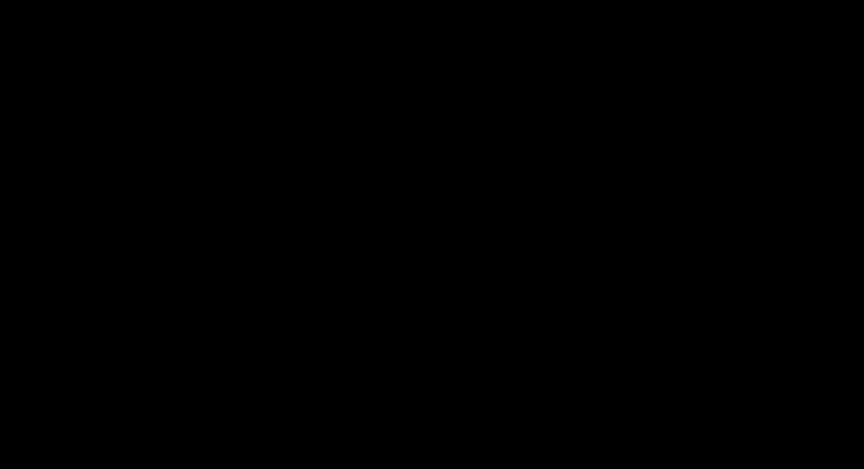
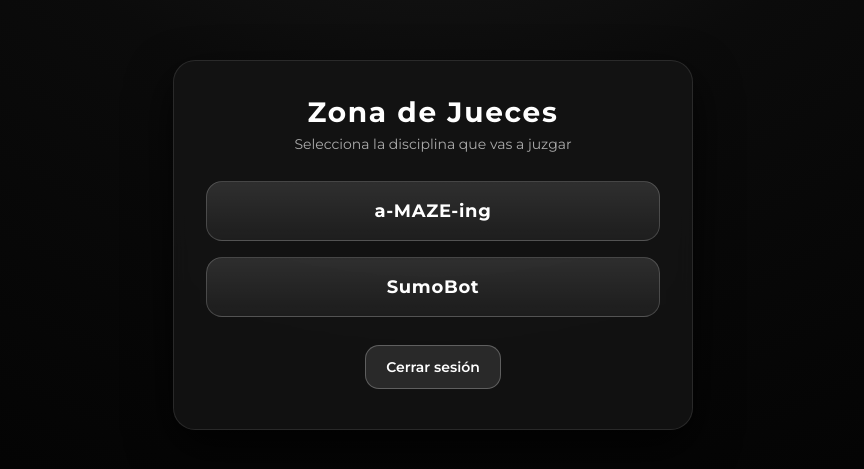
Before and after one commit to ARF2733/roborave_frontend, a React (Vite) app: page /judge/select in a window 1280 px wide. Before the commit this address had no page. Shown: the part 155-624 px from the top of the page, without its empty margins (207-1071 px from the left). Built offline with nearby package versions, Linux system fonts and the light colour scheme; sample sign-in values are in the browser's storage.

Commit message:
DashboardIndependientes

```diff
--- a/src/App.jsx
+++ b/src/App.jsx
@@ -2,16 +2,19 @@ import { BrowserRouter, Routes, Route } from "react-router-dom";
 
 import Home from "./Home";
 import FullscreenRoboRAVE from "./FullscreenRoboRAVE";
-import LiveHeatsByCategory from "./LiveHeatsByCategory";
+import LiveScoresContainer from "./LiveScoresContainer";
+
 import Judge from "./Judge";
+import JudgeSelect from "./JudgeSelect";
+import JudgeAmazeDashboard from "./JudgeAmazeDashboard";
 import JudgeDashboard from "./JudgeDashboard";
 import JudgePrelims from "./JudgePrelims";
+
 import RoboRaveTV from "./RoboRaveTV";
 import Finals from "./Finals";
 
 
-import { fallbackTeams } from "./fallbackTeams";
-import LiveScoresContainer from "./LiveScoresContainer";
+
 
 export default function App() {
   return (
@@ -20,31 +23,41 @@ export default function App() {
       <Routes>
 
         {/* HOME */}
-        <Route
-          path="/"
-          element={<Home />}
-        />
+        <Route path="/" element={<Home />} />
 
-        {/* SCORES (participantes EN VIVO) */}
+        {/* SCORES (vista pública en vivo) */}
         <Route
           path="/scores"
           element={
             <FullscreenRoboRAVE>
-              <LiveScoresContainer /> {/* ⭐ AQUÍ SE ARREGLA EL LIVE */}
+              <LiveScoresContainer />
             </FullscreenRoboRAVE>
           }
         />
 
-        {/* JUECES */}
-        <Route
-          path="/judge"
-          element={<Judge />}
-        />
+        {/* JUECES — LOGIN */}
+        <Route path="/judge" element={<Judge />} />
 
+        {/* NUEVA PANTALLA DE SELECCIÓN */}
+        <Route path="/judge/select" element={<JudgeSelect />} />
+        <Route path="/judge/amaze" element={<JudgeAmazeDashboard />} />
+
+        {/* DASHBOARD GENÉRICO (se irá eliminando pronto) */}
         <Route path="/judge/dashboard" element={<JudgeDashboard />} />
+
+        {/* PRELIMS TEMPORAL (Sumo/Amaze se separarán) */}
         <Route path="/judge/prelims" element={<JudgePrelims />} />
 
+        {/* FUTURAS RUTAS (no existen aún, pero quedan preparadas) */}
+        {/* <Route path="/judge/amaze/prelims" element={<AmazePrelims />} /> */}
+        {/* <Route path="/judge/amaze/finals" element={<AmazeFinals />} /> */}
+        {/* <Route path="/judge/sumobot/prelims" element={<SumoPrelims />} /> */}
+        {/* <Route path="/judge/sumobot/finals" element={<SumoFinals />} /> */}
+
+        {/* ROBO RAVE TV */}
         <Route path="/tv" element={<RoboRaveTV />} />
+
+        {/* FINALES GLOBAL */}
         <Route path="/finals" element={<Finals />} />
 
 
@@ -55,4 +68,6 @@ export default function App() {
 
     </BrowserRouter>
   );
+
+
 }
--- a/src/Judge.jsx
+++ b/src/Judge.jsx
@@ -32,8 +32,8 @@ export default function Judge() {
     // Guardar token
     localStorage.setItem("judgeToken", json.token);
 
-      // Ir al panel
-      navigate("/judge/dashboard");
+    // Ir a la selección de disciplina
+    navigate("/judge/select");
 
   } catch (err) {
     alert("Error de conexión");
@@ -41,6 +41,7 @@ export default function Judge() {
 
   setLoading(false);
 };
+
 
   return (
     <div style={styles.root}>
--- /dev/null
+++ b/src/JudgeAmazeDashboard.jsx
@@ -0,0 +1,101 @@
+import { useNavigate } from "react-router-dom";
+
+export default function JudgeAmazeDashboard() {
+  const navigate = useNavigate();
+
+  function goPrelims() {
+    navigate("/judge/amaze/prelims");
+  }
+
+  function goFinals() {
+    navigate("/judge/amaze/finals");
+  }
+
+  return (
+    <div style={styles.root}>
+      <img
+        src="/roborave_logo_white.svg"
+        alt="RoboRAVE"
+        style={styles.logo}
+      />
+
+      <h1 style={styles.title}>A-MAZE-ing • Panel del Juez</h1>
+
+      <div style={styles.buttonsWrapper}>
+        <button style={{ ...styles.button, ...styles.buttonLight }} onClick={goPrelims}>
+          Preliminares Día 1
+        </button>
+
+        <button style={{ ...styles.button, ...styles.buttonDark }} onClick={goFinals}>
+          Finales Día 2
+        </button>
+      </div>
+    </div>
+  );
+}
+
+/* -------------------------------------------------- */
+/* ESTILOS — Cuadrados, elegantes, industriales */
+/* -------------------------------------------------- */
+
+const styles = {
+  root: {
+    width: "100vw",
+    height: "100vh",
+    background:
+      "radial-gradient(circle at 50% -40vh, #1c1c1c 0, #0d0d0d 45%, #000 100%)",
+    display: "flex",
+    flexDirection: "column",
+    alignItems: "center",
+    justifyContent: "center",
+    padding: 20,
+    color: "white",
+    textAlign: "center",
+  },
+
+  logo: {
+    height: "72px",
+    marginBottom: "20px",
+    opacity: 0.9,
+    filter: "drop-shadow(0 0 4px rgba(255,255,255,0.15))",
+  },
+
+  title: {
+    fontSize: "24px",
+    fontWeight: 800,
+    letterSpacing: "0.14em",
+    marginBottom: "46px",
+    opacity: 0.9,
+  },
+
+  buttonsWrapper: {
+    display: "flex",
+    flexDirection: "column",
+    gap: "20px",
+    width: "100%",
+    maxWidth: "420px",
+  },
+
+  button: {
+    padding: "20px",
+    borderRadius: "0px",
+    fontSize: "18px",
+    fontWeight: 800,
+    cursor: "pointer",
+    transition: "all .2s ease",
+    textTransform: "uppercase",
+    backdropFilter: "blur(10px)",
+    border: "1px solid rgba(255,255,255,0.22)",
+    letterSpacing: "0.06em",
+  },
+
+  buttonLight: {
+    background: "rgba(255,255,255,0.12)",
+    color: "white",
+  },
+
+  buttonDark: {
+    background: "rgba(255,255,255,0.06)",
+    color: "white",
+  },
+};
--- a/src/JudgeDashboard.jsx
+++ b/src/JudgeDashboard.jsx
@@ -6,19 +6,19 @@ export default function JudgeDashboard() {
   const navigate = useNavigate();
 
   const [teams, setTeams] = useState(fallbackTeams);
-  const [filteredCategory, setFilteredCategory] = useState("ALL");
+  const [filteredCategory, setFilteredCategory] = useState(fallbackTeams[0]?.category || "");
   const [selectedTeam, setSelectedTeam] = useState(null);
   const [score, setScore] = useState("");
-  const [toast, setToast] = useState(null); // 👈 NUEVO
+  const [toast, setToast] = useState(null);
 
   // Categorías únicas
-  const categories = [
-    "ALL",
-    ...Array.from(new Set(fallbackTeams.map((t) => t.category))),
-  ];
+  const categories = Array.from(
+  new Set(fallbackTeams.map((t) => t.category))
+);
+
 
   // --------------------------------------------------
-  // TOAST LINDO (SIN ALERT BLOCKING)
+  // TOAST
   // --------------------------------------------------
   const showToast = (message, type = "success") => {
     setToast({ message, type });
@@ -28,7 +28,7 @@ export default function JudgeDashboard() {
   };
 
   // --------------------------------------------------
-  // BLOQUEO DE RUTA SIN TOKEN
+  // AUTH BLOCK
   // --------------------------------------------------
   useEffect(() => {
     const token = localStorage.getItem("judgeToken");
@@ -39,15 +39,14 @@ export default function JudgeDashboard() {
   }, [navigate]);
 
   // --------------------------------------------------
-  // FILTRAR EQUIPOS
+  // FILTER TEAMS
   // --------------------------------------------------
-  const filteredTeams =
-    filteredCategory === "ALL"
-      ? teams
-      : teams.filter((t) => t.category === filteredCategory);
+  const filteredTeams = teams.filter(
+  (t) => t.category === filteredCategory);
+
 
   // --------------------------------------------------
-  // ABRIR MODAL
+  // OPEN MODAL
   // --------------------------------------------------
   const openModal = (team) => {
     setSelectedTeam(team);
@@ -55,7 +54,7 @@ export default function JudgeDashboard() {
   };
 
   // --------------------------------------------------
-  // ENVIAR SCORE
+  // SUBMIT SCORE
   // --------------------------------------------------
   const submitScore = async () => {
     if (!selectedTeam || !score) {
@@ -96,7 +95,7 @@ export default function JudgeDashboard() {
   };
 
   // --------------------------------------------------
-  // GENERAR BRACKET (POR CATEGORÍA ACTUAL)
+  // GENERATE BRACKET
   // --------------------------------------------------
   const generateBracket = async () => {
     const token = localStorage.getItem("judgeToken");
@@ -105,13 +104,6 @@ export default function JudgeDashboard() {
       return;
     }
 
-    if (filteredCategory === "ALL") {
-      showToast(
-        "Selecciona una categoría específica para generar el bracket.",
-        "error"
-      );
-      return;
-    }
 
     try {
       const r = await fetch(
@@ -133,7 +125,7 @@ export default function JudgeDashboard() {
         return;
       }
 
-      showToast(`Bracket generado para ${filteredCategory}`);
+      showToast(`Bracket generado para ${formatCategory(filteredCategory)}`);
       navigate("/finals");
     } catch (err) {
       showToast("Error de conexión", "error");
@@ -142,7 +134,7 @@ export default function JudgeDashboard() {
 
   return (
     <div style={styles.root}>
-      {/* ANIMACIÓN GLOBAL PARA EL TOAST */}
+      {/* ANIMACIÓN GLOBAL */}
       <style>{`
         @keyframes fadeInScale {
           from {
@@ -155,6 +147,7 @@ export default function JudgeDashboard() {
           }
         }
       `}</style>
+
       <div style={styles.container}>
         <h1 style={styles.title}>Panel de Jueces</h1>
 
@@ -165,12 +158,11 @@ export default function JudgeDashboard() {
           Preliminares
         </button>
 
-        {/* BOTÓN BRACKET (usa la categoría actual) */}
         <button onClick={generateBracket} style={styles.bracketButton}>
           Generar Bracket de Finales
         </button>
 
-        {/* FILTRO DE CATEGORÍAS */}
+        {/* CATEGORÍAS */}
         <div style={styles.filterWrapper}>
           <div style={styles.fadeLeft} />
           <div style={styles.filterBar}>
@@ -190,7 +182,7 @@ export default function JudgeDashboard() {
                       : "1px solid rgba(255,255,255,0.16)",
                 }}
               >
-                {cat}{" "}
+                {cat === "ALL" ? "Todas las categorías" : formatCategory(cat)}{" "}
                 {cat !== "ALL" &&
                   `(${teams.filter((t) => t.category === cat).length})`}
               </div>
@@ -199,7 +191,7 @@ export default function JudgeDashboard() {
           <div style={styles.fadeRight} />
         </div>
 
-        {/* GRID PREMIUM */}
+        {/* GRID */}
         <div style={styles.grid}>
           {filteredTeams.map((team) => (
             <div
@@ -209,13 +201,15 @@ export default function JudgeDashboard() {
               style={styles.teamCard}
             >
               <div style={styles.teamName}>{team.name}</div>
-              <div style={styles.category}>{team.category}</div>
+              <div style={styles.category}>
+                {formatCategory(team.category)}
+              </div>
             </div>
           ))}
         </div>
       </div>
 
-      {/* MODAL PREMIUM */}
+      {/* MODAL DE SCORE */}
       {selectedTeam && (
         <div style={styles.modalBackdrop}>
           <div style={styles.modal}>
@@ -261,8 +255,49 @@ export default function JudgeDashboard() {
 }
 
 /* -------------------------------------------------- */
+/* --------- FORMAT CATEGORY (MAPA COMPLETO) -------- */
+/* -------------------------------------------------- */
+
+function formatCategory(cat) {
+  const map = {
+    "A-MAZE-ING_ES": "a-MAZE-ing • ES",
+    "A-MAZE-ING_MS": "a-MAZE-ing • MS",
+
+    "SUMO_ES": "SumoBot Lego • ES",
+    "SUMO_MS": "SumoBot Lego • MS",
+
+    "SUMO1K_ES": "SumoBot 1 Kg • ES",
+    "SUMO1K_MS": "SumoBot 1 Kg • MS",
+    "SUMO1K_HS": "SumoBot 1 Kg • HS",
+    "SUMO1K_UP": "SumoBot 1 Kg • UP",
+
+    "SUMO_OPEN": "SumoBot • OPEN",
+
+    "FIRE_HS": "Fire Fighting • HS",
+
+    "SUMO3K_HS": "SumoBot 3 Kg • HS",
+    "SUMO3K_UP": "SumoBot 3 Kg • UP",
+
+    "SOCCER_ES": "Soccer Futbol • ES",
+    "SOCCER_MS": "Soccer Futbol • MS",
+    "SOCCER_HS": "Soccer Futbol • HS",
+
+    "FAST_MS": "Fastbot • MS",
+    "FAST_HS": "Fastbot • HS",
+    "FAST_UP": "Fastbot • UP",
+
+    "LINE_HS": "Line Following • HS",
+
+    "ENTRE_HS": "Entrepreneurial • HS",
+  };
+
+  return map[cat] || cat;
+}
+
+/* -------------------------------------------------- */
 /* ------------------- ESTILOS ---------------------- */
 /* -------------------------------------------------- */
+
 
 const styles = {
   root: {
--- /dev/null
+++ b/src/JudgeSelect.jsx
@@ -0,0 +1,140 @@
+import { useNavigate } from "react-router-dom";
+import { useEffect } from "react";
+
+export default function JudgeSelect() {
+  const navigate = useNavigate();
+
+  // Bloqueo sin PIN
+  useEffect(() => {
+    const token = localStorage.getItem("judgeToken");
+    if (!token) navigate("/judge");
+  }, [navigate]);
+
+  const categories = [
+    { id: "A-MAZE-ING", label: "a-MAZE-ing", path: "/judge/amaze" },
+    { id: "SUMOBOT", label: "SumoBot", path: "/judge/sumobot" },
+    // Si agregas más disciplinas, solo añádelas aquí:
+    // { id: "SOCCER", label: "Soccer Futbol", path: "/judge/soccer" },
+  ];
+
+  return (
+    <div style={styles.root}>
+      {/* Animación global */}
+      <style>{`
+        @keyframes fadeUp {
+          from { opacity: 0; transform: translateY(18px) scale(.97); }
+          to   { opacity: 1; transform: translateY(0) scale(1); }
+        }
+      `}</style>
+
+      <div style={styles.panel}>
+        <h1 style={styles.title}>Zona de Jueces</h1>
+        <p style={styles.subtitle}>Selecciona la disciplina que vas a juzgar</p>
+
+        <div style={styles.grid}>
+          {categories.map((c) => (
+            <div
+              key={c.id}
+              style={styles.card}
+              onClick={() => navigate(c.path)}
+            >
+              <div style={styles.cardTitle}>{c.label}</div>
+            </div>
+          ))}
+        </div>
+
+        <button
+          style={styles.logout}
+          onClick={() => {
+            localStorage.removeItem("judgeToken");
+            navigate("/judge");
+          }}
+        >
+          Cerrar sesión
+        </button>
+      </div>
+    </div>
+  );
+}
+
+/* -------------------------------------------------- */
+/* -------------------- ESTILOS ---------------------- */
+/* -------------------------------------------------- */
+
+const styles = {
+  root: {
+    width: "100vw",
+    height: "100vh",
+    background:
+      "radial-gradient(circle at 50% -40vh, #262626 0, #0b0b0b 45%, #000 100%)",
+    padding: 20,
+    boxSizing: "border-box",
+    display: "flex",
+    justifyContent: "center",
+    alignItems: "center",
+  },
+
+  panel: {
+    width: "100%",
+    maxWidth: "520px",
+    padding: "34px 32px 40px",
+    background: "rgba(20,20,20,0.88)",
+    borderRadius: "22px",
+    border: "1px solid rgba(255,255,255,0.1)",
+    backdropFilter: "blur(10px)",
+    boxShadow: "0 18px 45px rgba(0,0,0,0.8)",
+    animation: "fadeUp .5s ease-out",
+    textAlign: "center",
+  },
+
+  title: {
+    fontSize: "28px",
+    fontWeight: 900,
+    color: "white",
+    letterSpacing: "0.06em",
+    marginBottom: "6px",
+  },
+
+  subtitle: {
+    color: "rgba(255,255,255,0.65)",
+    fontSize: "14px",
+    marginBottom: "28px",
+  },
+
+  grid: {
+    display: "flex",
+    flexDirection: "column",
+    gap: "16px",
+  },
+
+  card: {
+    padding: "18px 20px",
+    borderRadius: "16px",
+    background:
+      "linear-gradient(180deg, rgba(255,255,255,0.12), rgba(255,255,255,0.05))",
+    border: "1px solid rgba(255,255,255,0.18)",
+    color: "white",
+    cursor: "pointer",
+    fontWeight: 700,
+    fontSize: "17px",
+    letterSpacing: "0.04em",
+    transition: "all 0.22s ease",
+  },
+
+  cardTitle: {
+    fontSize: "18px",
+    fontWeight: 800,
+  },
+
+  logout: {
+    marginTop: "28px",
+    padding: "12px 20px",
+    borderRadius: "14px",
+    background: "rgba(255,255,255,0.10)",
+    border: "1px solid rgba(255,255,255,0.25)",
+    color: "white",
+    fontSize: "14px",
+    fontWeight: 600,
+    cursor: "pointer",
+  },
+};
```
Lines whose indentation alone changed are shown as unchanged.
